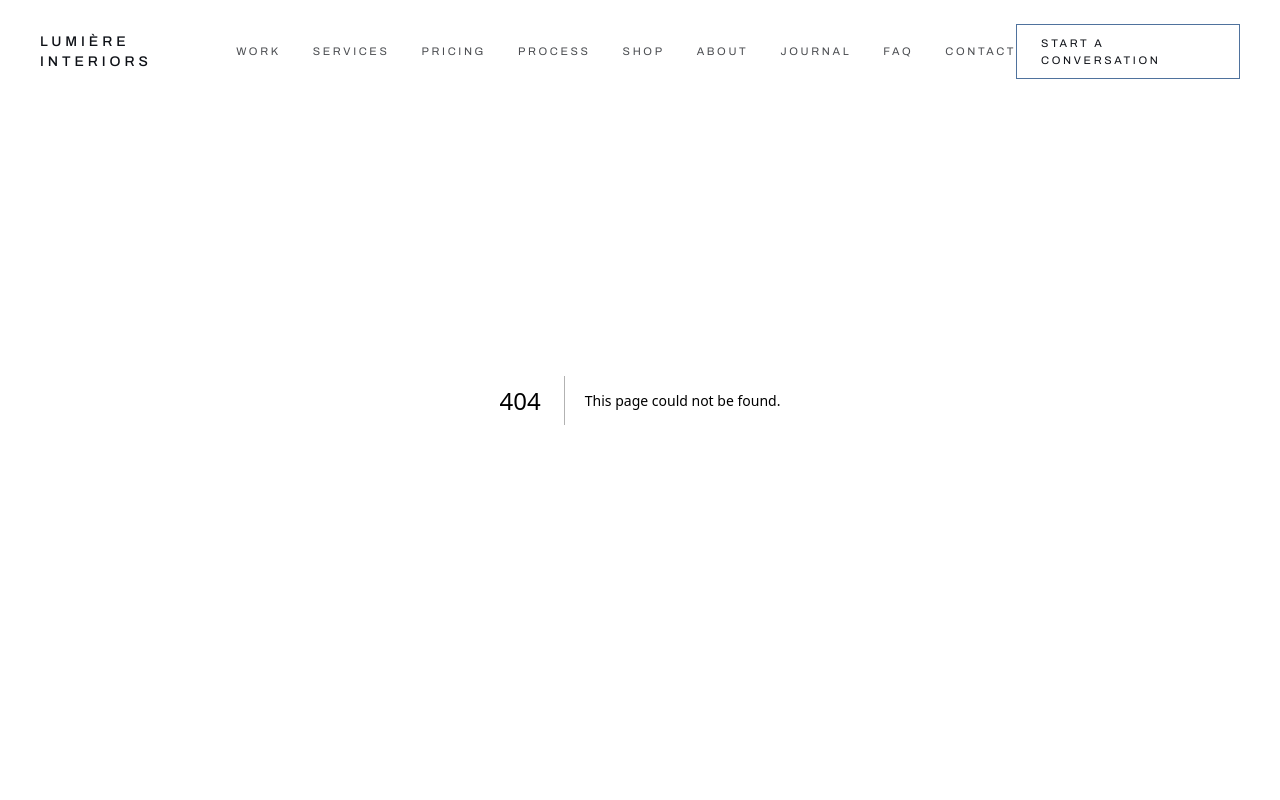
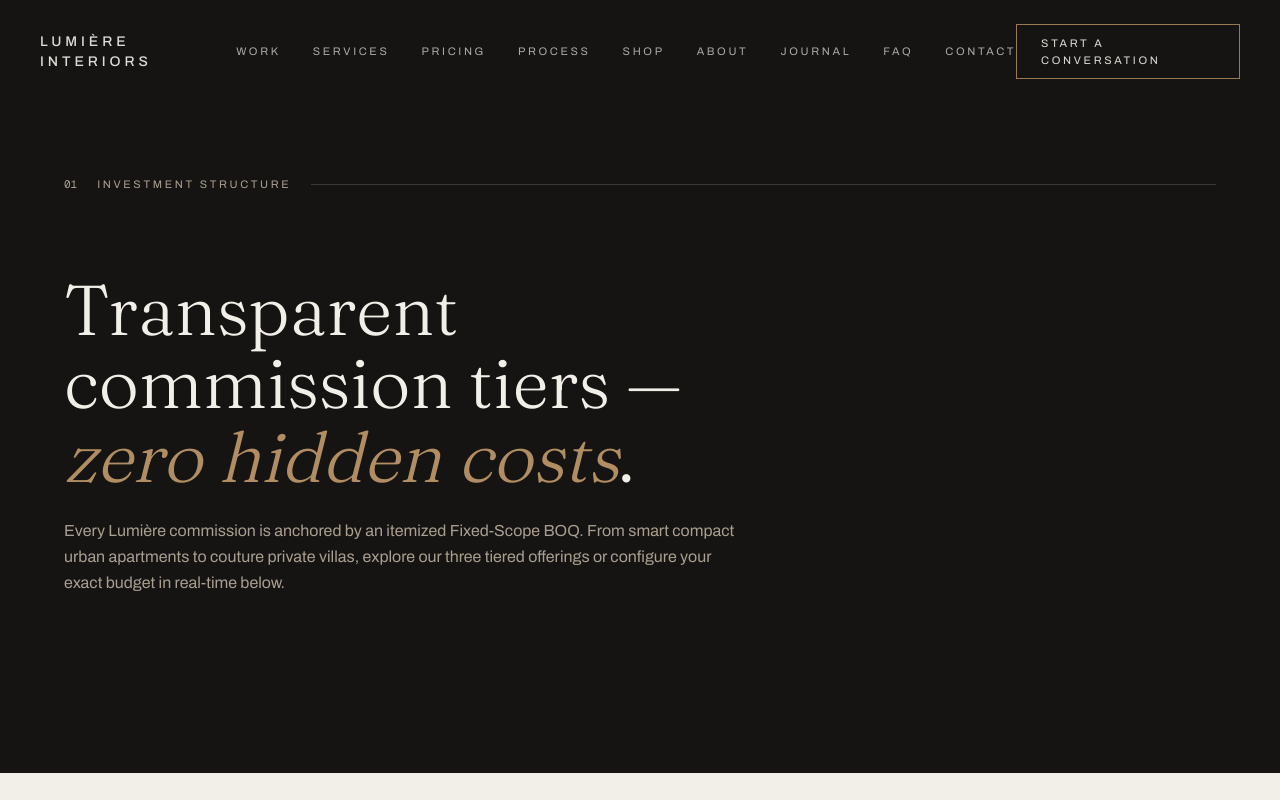
Before and after one commit to Swapnil-2604/interior-design, a Next.js app: page /pricing in a window 1280 px wide. Before the commit this address had no page. Shown: the top 800 px of the page. Built offline with nearby package versions, Linux system fonts and the light colour scheme.

Commit message:
feat: add dedicated pricing page with transparent scope matrix

```diff
--- /dev/null
+++ b/app/pricing/page.tsx
@@ -0,0 +1,188 @@
+import type { Metadata } from "next";
+import Link from "next/link";
+import Reveal from "@/components/Reveal";
+import TextReveal from "@/components/TextReveal";
+import CostCalculator from "@/components/CostCalculator";
+import { pricingPackages, trustGuarantees } from "@/lib/site";
+
+export const metadata: Metadata = {
+  title: "Pricing & Cost Calculator",
+  description:
+    "Transparent interior design pricing, interactive space cost estimator, and 3-tier commission matrix by Lumière Interiors.",
+};
+
+export default async function PricingPage({
+  searchParams,
+}: {
+  searchParams: Promise<{ tier?: string }>;
+}) {
+  const { tier } = await searchParams;
+
+  return (
+    <main className="bg-paper text-ink">
+      {/* Header */}
+      <section className="relative border-b border-line bg-ink py-32 text-paper md:py-44">
+        <div className="mx-auto w-full max-w-[1440px] px-6 md:px-10 lg:px-16">
+          <Reveal as="div" y={0} duration={1}>
+            <div className="flex items-center gap-5">
+              <span className="font-mono text-[11px] text-stone">01</span>
+              <span className="text-[11px] uppercase tracking-luxe text-stone">
+                Investment Structure
+              </span>
+              <span className="h-px flex-1 bg-line-light" />
+            </div>
+          </Reveal>
+
+          <div className="mt-14 max-w-3xl md:mt-20">
+            <Reveal as="div" y={50} duration={1.3} start="top 88%">
+              <TextReveal
+                as="h1"
+                className="font-serif text-[clamp(2.4rem,5.5vw,5rem)] font-light leading-[1.05] text-paper"
+                speed={1.2}
+                stagger={0.06}
+                delay={0.1}
+              >
+                <span className="block" data-line>Transparent commission tiers —</span>
+                <span className="block" data-line>
+                  <em className="italic text-brass">zero hidden costs</em>.
+                </span>
+              </TextReveal>
+            </Reveal>
+
+            <Reveal as="div" y={30} duration={1.1} delay={0.15} start="top 90%">
+              <p className="mt-6 max-w-2xl text-[16px] leading-relaxed text-stone font-sans">
+                Every Lumière commission is anchored by an itemized Fixed-Scope BOQ. From smart compact urban apartments to couture private villas, explore our three tiered offerings or configure your exact budget in real-time below.
+              </p>
+            </Reveal>
+          </div>
+        </div>
+      </section>
+
+      {/* Interactive Calculator */}
+      <CostCalculator initialTier={tier} />
+
+      {/* Detailed 3-Tier Comparison Matrix Table */}
+      <section className="relative border-t border-line bg-paper-2 py-28 md:py-40">
+        <div className="mx-auto w-full max-w-[1440px] px-6 md:px-10 lg:px-16">
+          <Reveal as="div" y={0} duration={1}>
+            <div className="flex items-center gap-5">
+              <span className="font-mono text-[11px] text-taupe">02</span>
+              <span className="text-[11px] uppercase tracking-luxe text-taupe">
+                Detailed Tier Comparison Matrix
+              </span>
+              <span className="h-px flex-1 bg-line" />
+            </div>
+          </Reveal>
+
+          <div className="mt-12 md:mt-16">
+            <Reveal as="div" y={30} duration={1.2}>
+              <h2 className="font-serif text-[clamp(1.8rem,3.5vw,3.2rem)] font-light text-ink">
+                Compare what&apos;s included in <em className="italic text-brass">every tier</em>.
+              </h2>
+            </Reveal>
+
+            {/* Desktop Table View */}
+            <div className="mt-12 overflow-x-auto">
+              <table className="w-full min-w-[700px] border-collapse text-left font-sans">
+                <thead>
+                  <tr className="border-b border-line bg-paper text-ink">
+                    <th className="p-6 font-mono text-[11px] uppercase tracking-luxe text-taupe">
+                      Specification Attribute
+                    </th>
+                    {pricingPackages.map((pkg) => (
+                      <th
+                        key={pkg.id}
+                        className={`p-6 ${
+                          pkg.featured ? "bg-brass/5 text-ink font-semibold" : "text-ink"
+                        }`}
+                      >
+                        <span className="font-serif text-xl block">{pkg.name}</span>
+                        <span className="font-mono text-[11px] text-brass block mt-1">
+                          From {pkg.priceStarting} / sq.ft
+                        </span>
+                      </th>
+                    ))}
+                  </tr>
+                </thead>
+                <tbody className="divide-y divide-line text-[13px] text-ink/85">
+                  <tr>
+                    <td className="p-6 font-mono text-[11px] uppercase text-taupe">Ideal For</td>
+                    {pricingPackages.map((pkg) => (
+                      <td key={pkg.id} className="p-6">{pkg.idealFor}</td>
+                    ))}
+                  </tr>
+                  <tr>
+                    <td className="p-6 font-mono text-[11px] uppercase text-taupe">Carcass Substrate</td>
+                    {pricingPackages.map((pkg) => (
+                      <td key={pkg.id} className="p-6">{pkg.specs.cabinetryCore}</td>
+                    ))}
+                  </tr>
+                  <tr>
+                    <td className="p-6 font-mono text-[11px] uppercase text-taupe">Surfaces & Finishes</td>
+                    {pricingPackages.map((pkg) => (
+                      <td key={pkg.id} className="p-6">{pkg.specs.finishes}</td>
+                    ))}
+                  </tr>
+                  <tr>
+                    <td className="p-6 font-mono text-[11px] uppercase text-taupe">Stone Countertops</td>
+                    {pricingPackages.map((pkg) => (
+                      <td key={pkg.id} className="p-6">{pkg.specs.countertops}</td>
+                    ))}
+                  </tr>
+                  <tr>
+                    <td className="p-6 font-mono text-[11px] uppercase text-taupe">Hardware Mechanism</td>
+                    {pricingPackages.map((pkg) => (
+                      <td key={pkg.id} className="p-6">{pkg.specs.hardware}</td>
+                    ))}
+                  </tr>
+                  <tr>
+                    <td className="p-6 font-mono text-[11px] uppercase text-taupe">Lighting Design</td>
+                    {pricingPackages.map((pkg) => (
+                      <td key={pkg.id} className="p-6">{pkg.specs.lighting}</td>
+                    ))}
+                  </tr>
+                  <tr>
+                    <td className="p-6 font-mono text-[11px] uppercase text-taupe">Warranty Guarantee</td>
+                    {pricingPackages.map((pkg) => (
+                      <td key={pkg.id} className="p-6 font-semibold text-brass">{pkg.specs.warranty}</td>
+                    ))}
+                  </tr>
+                  <tr>
+                    <td className="p-6 font-mono text-[11px] uppercase text-taupe">Project Director</td>
+                    {pricingPackages.map((pkg) => (
+                      <td key={pkg.id} className="p-6">{pkg.specs.projectLead}</td>
+                    ))}
+                  </tr>
+                </tbody>
+              </table>
+            </div>
+          </div>
+        </div>
+      </section>
+
+      {/* Trust & Guarantee Banner */}
+      <section className="relative border-t border-line bg-paper py-24 md:py-32">
+        <div className="mx-auto w-full max-w-[1440px] px-6 md:px-10 lg:px-16">
+          <div className="grid gap-8 sm:grid-cols-2 lg:grid-cols-4">
+            {trustGuarantees.map((g, idx) => (
+              <div key={g.title} className="rounded-xs border border-line bg-paper-2 p-6">
+                <span className="font-mono text-[10px] text-brass">0{idx + 1}</span>
+                <h4 className="mt-3 font-serif text-lg text-ink">{g.title}</h4>
+                <p className="mt-2 text-[12px] leading-relaxed text-taupe">{g.desc}</p>
+              </div>
+            ))}
+          </div>
+
+          <div className="mt-16 text-center">
+            <Link
+              href="/contact"
+              className="btn-fill inline-flex items-center gap-4 px-10 py-4 text-[11px] uppercase tracking-luxe"
+            >
+              Request Exact Architectural Quotation →
+            </Link>
+          </div>
+        </div>
+      </section>
+    </main>
+  );
+}
```
